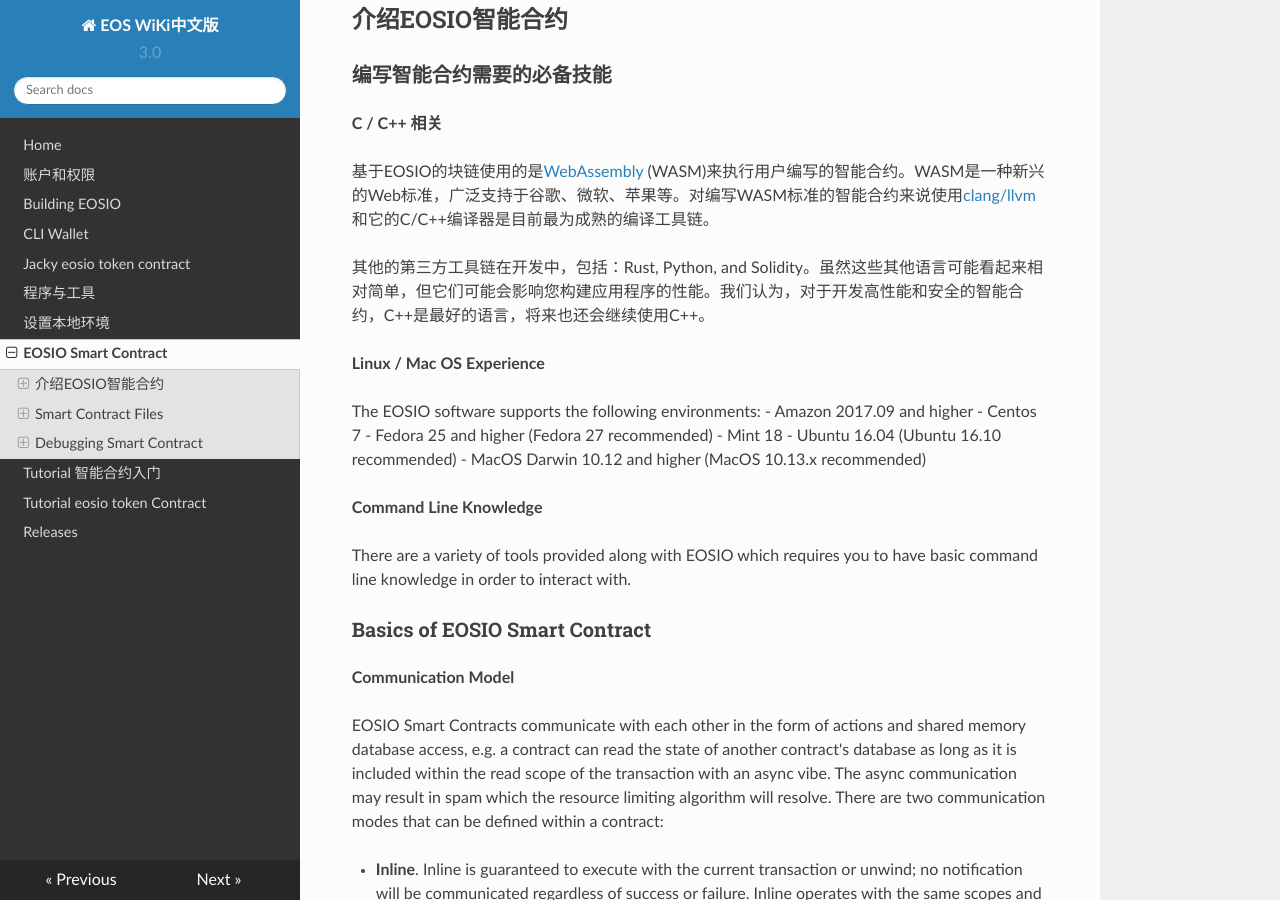
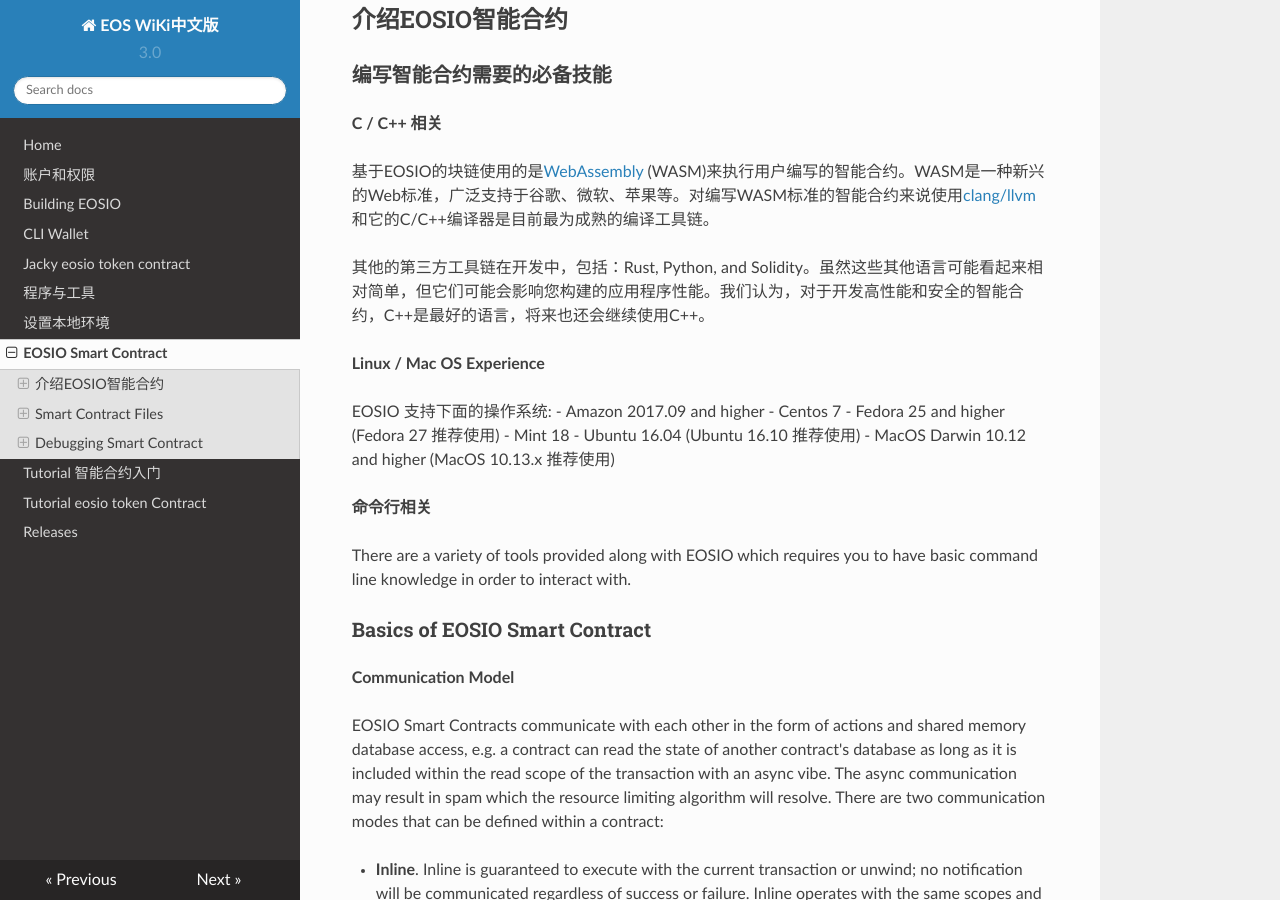
Before and after one commit to eostea/eos-wiki, an MkDocs documentation site: the page built from docs/Smart-Contract.md, in a window 1280 px wide and 900 px high, scrolled down 496 px. Built offline with MkDocs 1.6.1, drawn with Linux system fonts in a browser that asks for light colours; nearby versions of some CDN libraries.

Commit message:
Update Smart-Contract.md

```diff
--- a/docs/Smart-Contract.md
+++ b/docs/Smart-Contract.md
@@ -26,19 +26,19 @@
 
 基于EOSIO的块链使用的是[WebAssembly](http://webassembly.org/) (WASM)来执行用户编写的智能合约。WASM是一种新兴的Web标准，广泛支持于谷歌、微软、苹果等。对编写WASM标准的智能合约来说使用[clang/llvm](https://clang.llvm.org/)和它的C/C++编译器是目前最为成熟的编译工具链。
 
-其他的第三方工具链在开发中，包括：Rust, Python, and Solidity。虽然这些其他语言可能看起来相对简单，但它们可能会影响您构建应用程序的性能。我们认为，对于开发高性能和安全的智能合约，C++是最好的语言，将来也还会继续使用C++。
+其他的第三方工具链在开发中，包括：Rust, Python, and Solidity。虽然这些其他语言可能看起来相对简单，但它们可能会影响您构建的应用程序性能。我们认为，对于开发高性能和安全的智能合约，C++是最好的语言，将来也还会继续使用C++。
 
 **Linux / Mac OS Experience**
 
-The EOSIO software supports the following environments:
+EOSIO 支持下面的操作系统:
 - Amazon 2017.09 and higher
 - Centos 7
-- Fedora 25 and higher (Fedora 27 recommended)
+- Fedora 25 and higher (Fedora 27 推荐使用)
 - Mint 18
-- Ubuntu 16.04 (Ubuntu 16.10 recommended)
-- MacOS Darwin 10.12 and higher (MacOS 10.13.x recommended)
+- Ubuntu 16.04 (Ubuntu 16.10 推荐使用)
+- MacOS Darwin 10.12 and higher (MacOS 10.13.x 推荐使用)
 
-**Command Line Knowledge**
+**命令行相关**
 
 There are a variety of tools provided along with EOSIO which requires you to have basic command line knowledge in order to interact with.
 
```
